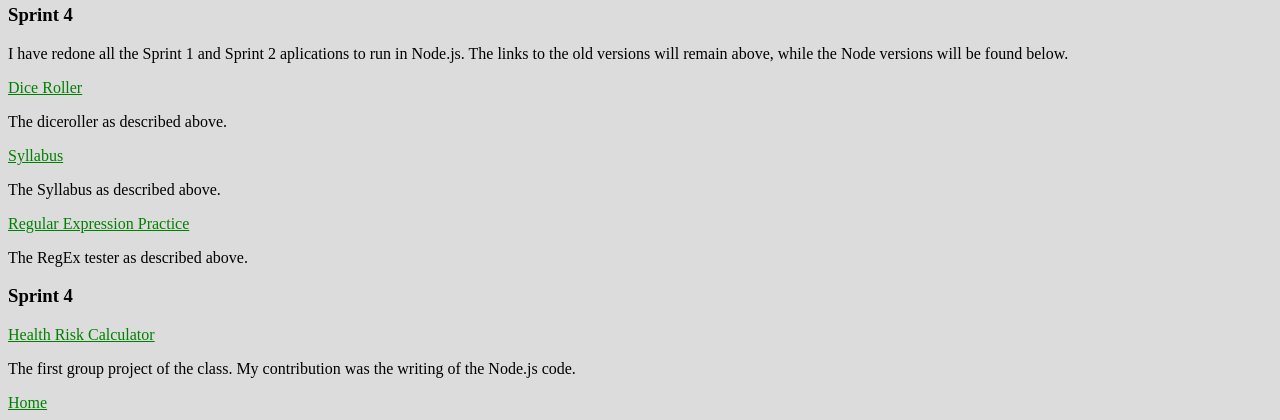
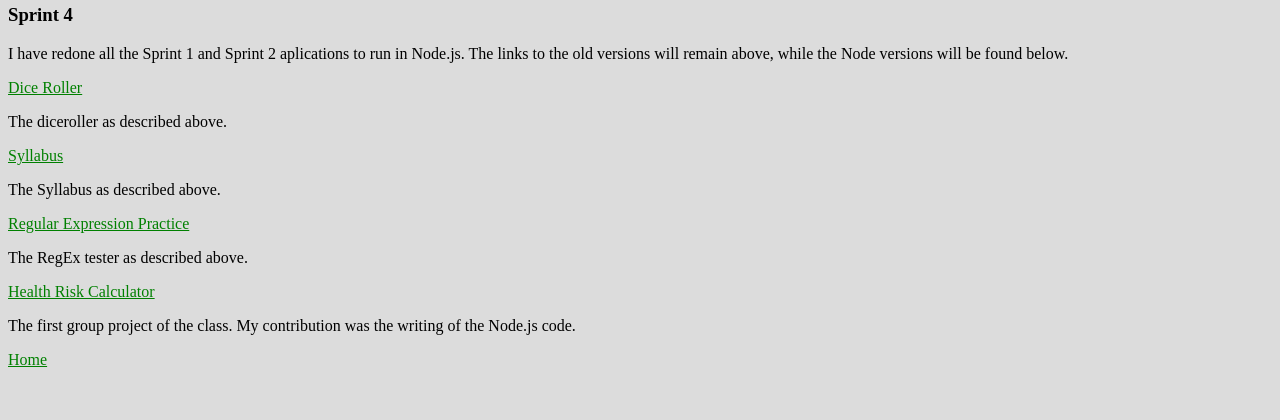
Before and after one commit to ErikLMeyer/CPSC_44000EM, a Node server app: page / in a window 1280 px wide. Shown: the part 869-1289 px from the top of the page. After the commit the page ends 1236 px from the top, so only its background shows below. Run offline with Node 20, Linux system fonts and the light colour scheme; some libraries are stand-ins or nearby versions.

Commit message:
Deleted unnecessary header

```diff
--- a/views/portfolio.handlebars
+++ b/views/portfolio.handlebars
@@ -43,7 +43,6 @@
     <p>The Syllabus as described above.</p>
     <a href="/regex" title="RegExp Tester"> Regular Expression Practice</a>
     <p>The RegEx tester as described above.</p>
-    <h3>Sprint 4</h3>
     <a href="https://health-calculator.azurewebsites.net/" title="Health Calculator">Health Risk Calculator</a>
     <p>The first group project of the class. My contribution was the writing of the Node.js code.</p>
 </body>
```
